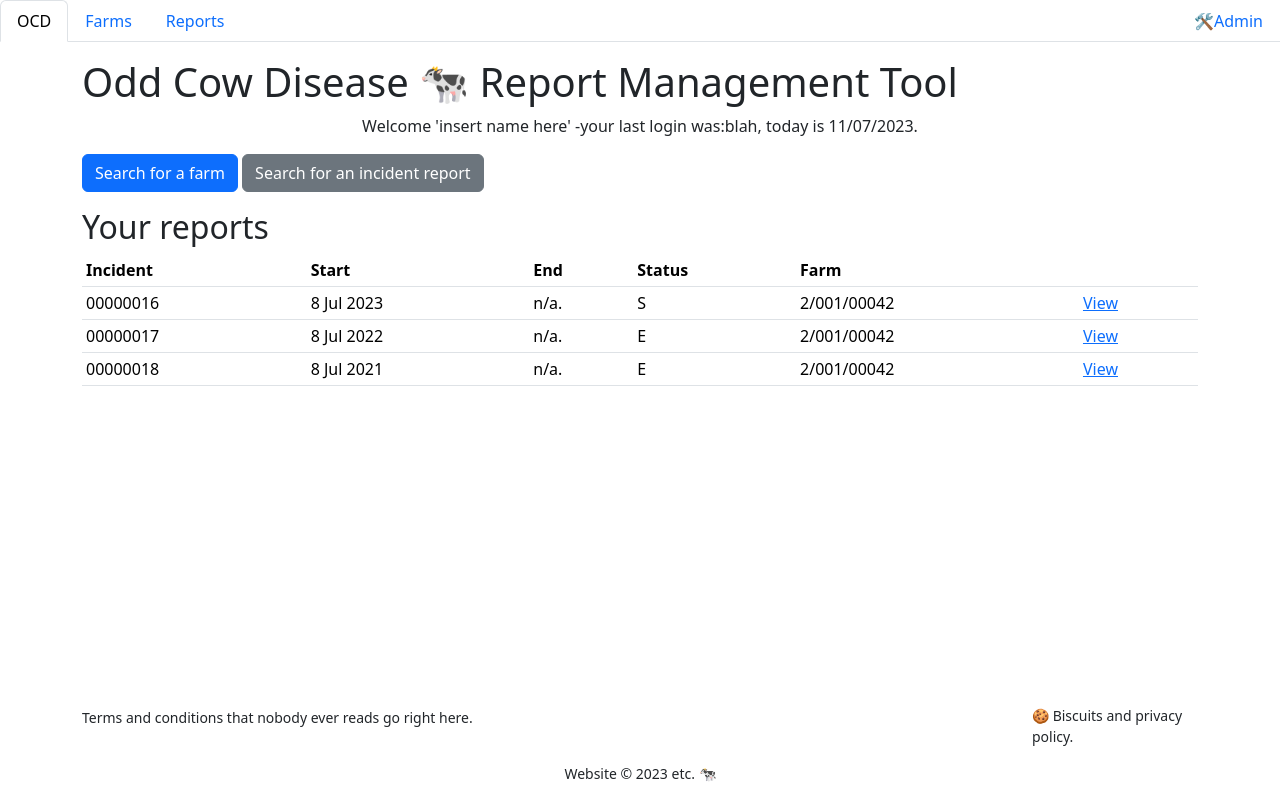
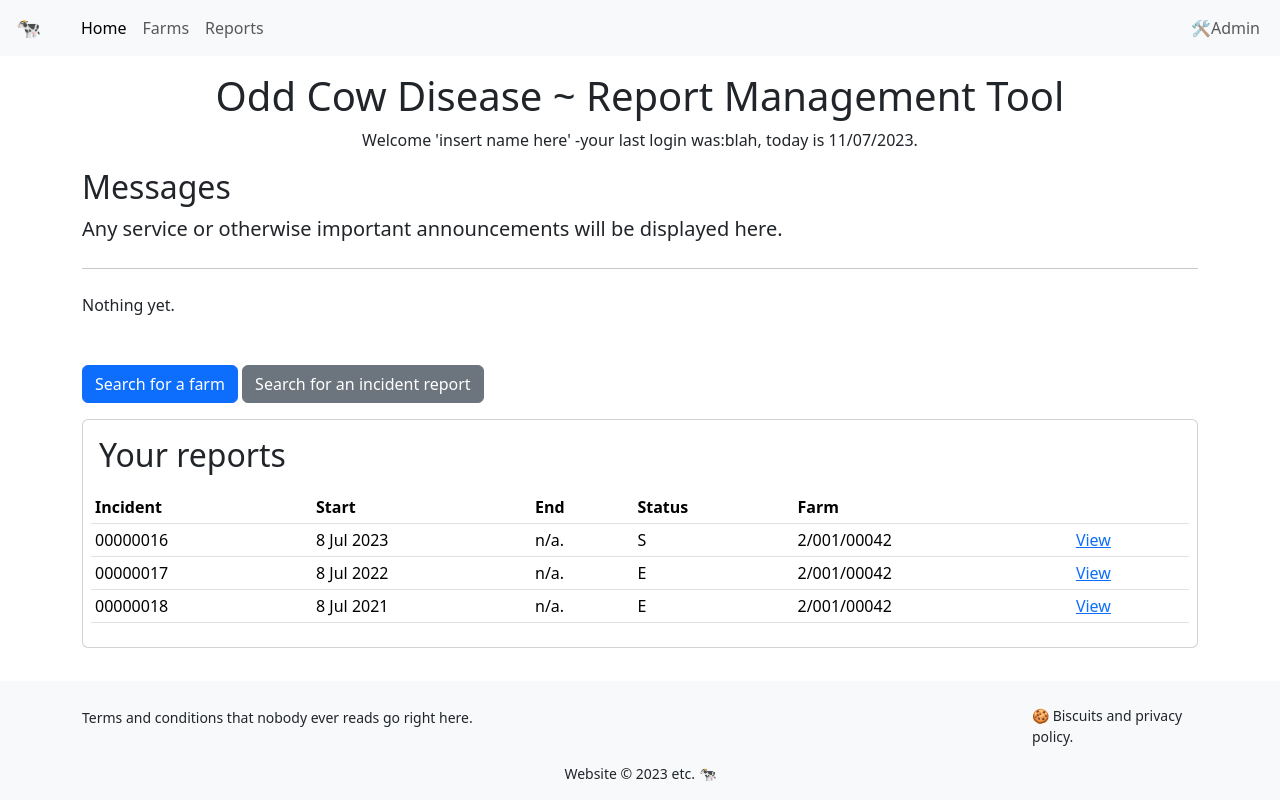
Before and after one commit to AlexMakesSoftware/OddCow, a Django app: page / in a window 1280 px wide. Run offline with Django 4.2, Linux system fonts and the light colour scheme; data comes from the database, SQL or seed files in the repository; some libraries are stand-ins or nearby versions.

Commit message:
flower arranging

```diff
--- a/ocd/templates/base.html
+++ b/ocd/templates/base.html
@@ -28,10 +28,16 @@
 
 </head>
 <body>
-    <header>
-      <ul class="nav nav-tabs">
+  <header class="bg-light">
+    <nav class="navbar navbar-expand-lg navbar-light">
+      <a class="navbar-brand px-3" href="/">🐄</a>
+      <button class="navbar-toggler" type="button" data-toggle="collapse" data-target="#navbarNav" aria-controls="navbarNav" aria-expanded="false" aria-label="Toggle navigation">
+        <span class="navbar-toggler-icon"></span>
+      </button>
+      <div class="collapse navbar-collapse" id="navbarNav">
+        <ul class="navbar-nav mr-auto container-fluid">
           <li class="nav-item">
-          <a class="nav-link {% block home_active %}{% endblock %}" aria-current="page" href="/">OCD</a>
+            <a class="nav-link {% block home_active %}{% endblock %}" aria-current="page" href="/">Home</a>
           </li>
           <li class="nav-item">
             <a class="nav-link {% block farms_active %}{% endblock %}" href="/farms/search">Farms</a>
@@ -40,19 +46,21 @@
             <a class="nav-link {% block reports_active %}{% endblock %}" href="/reports/search">Reports</a>
           </li>
           <li class="nav-item ms-auto">
-          <a class="nav-link" href="/admin">🛠️Admin</a>
+            <a class="nav-link px-2" href="/admin">🛠️Admin</a>
           </li>
         </ul>
-
-      {% bootstrap_messages %}
+      </div>
+    </nav>
   </header>
 
+
     <main class="mt-3">
+      {% bootstrap_messages %}
       {% block content %}
       {% endblock %}
     </main>
 
-    <footer class="footer">
+    <footer class="footer bg-light pt-4">
       <div class="container">
         <div class="row">
             <div class="col">
--- a/ocd/templates/index.html
+++ b/ocd/templates/index.html
@@ -11,16 +11,27 @@
 
 {% block content %}
     <div class="container">
-        <h1>Odd Cow Disease 🐄 Report Management Tool</h1>
+        <h1 class="text-center">Odd Cow Disease ~ Report Management Tool</h1>
         <p class="text-center">Welcome 'insert name here' -your last login was:blah, today is {% now "SHORT_DATE_FORMAT" %}.</p>
-        <navigation class="mt-3">
-            <a href="farms/search" class="btn btn-primary">Search for a farm</a>
-            <a href="reports/search" class="btn btn-secondary">Search for an incident report</a>
-        </navigation>
-        <h2 class="mt-3">Your reports</h2>
 
-        {%include 'reports/reports.html' %}
+        <div class="jumbotron">
+            <h2>Messages</h1>
+            <p class="lead">Any service or otherwise important announcements will be displayed here.</p>
+            <hr class="my-4">
+            <p>Nothing yet.</p>
+        </div>
 
+        <div class="mt-5">
+            <navigation class="mt-3">
+                <a href="farms/search" class="btn btn-primary">Search for a farm</a>
+                <a href="reports/search" class="btn btn-secondary">Search for an incident report</a>
+            </navigation>
+        </div>
+
+        <div class="card mt-3 p-2">
+            <h2 class="p-2">Your reports</h2>
+            {%include 'reports/reports.html' %}
+        </div>
 
     </div>
 {% endblock %}
```
Lines whose indentation alone changed are shown as unchanged.
